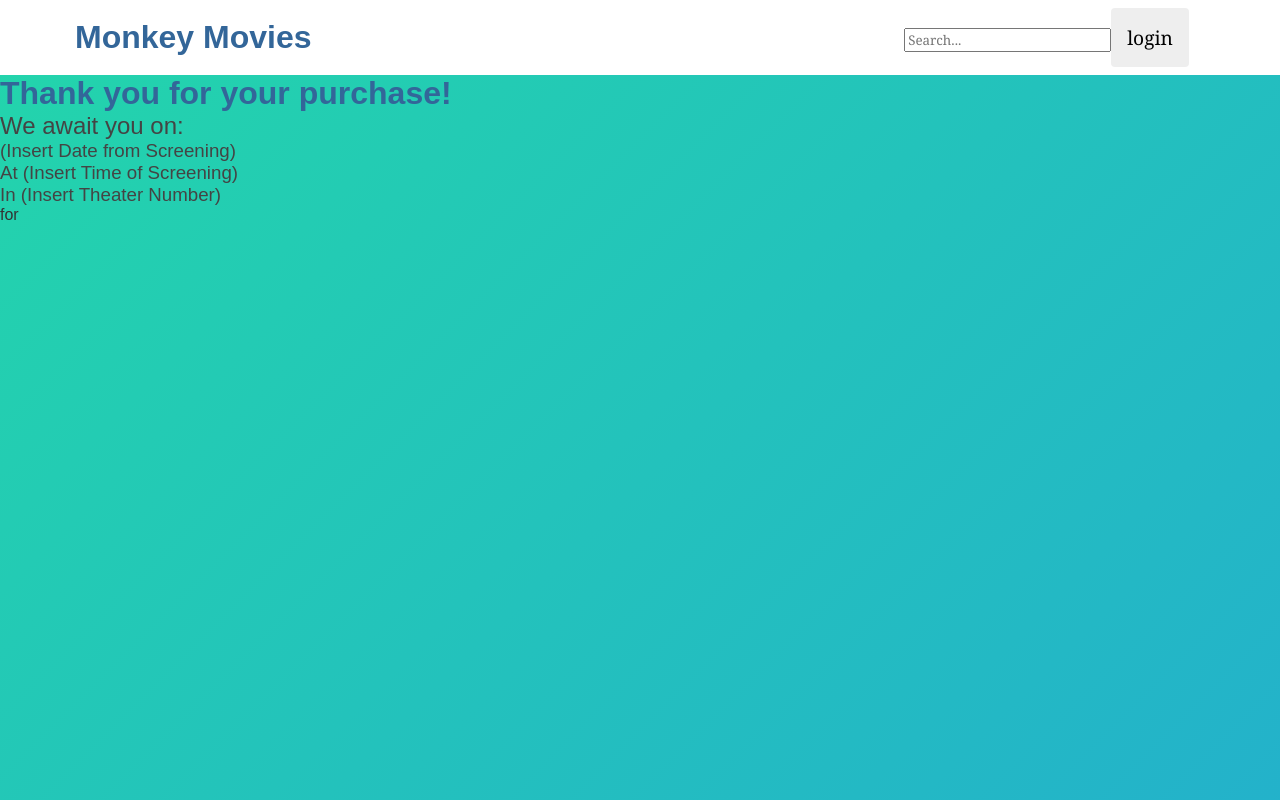
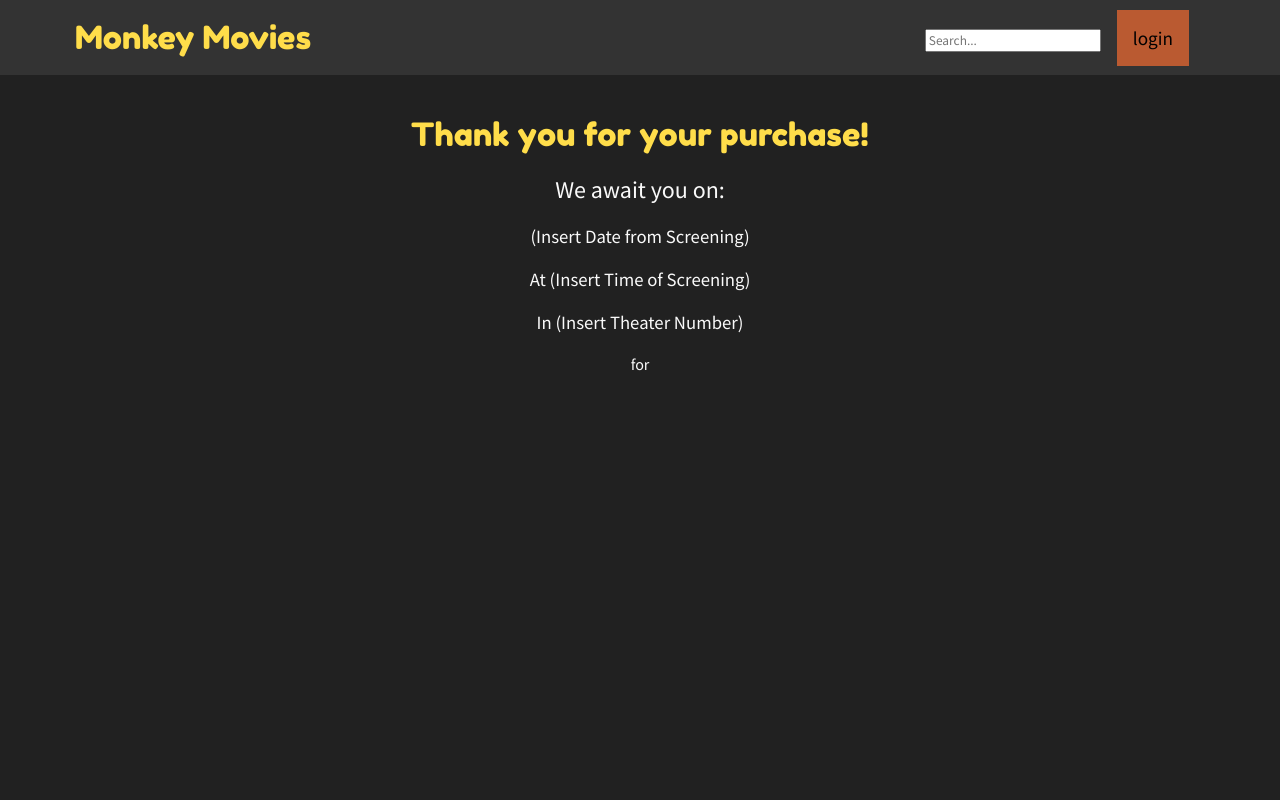
Before and after one commit to bit-nap/eStore-Project-Fall-2022, an Angular app in the folder estore-ui/angular-movie-screening-estore/: page /thank in a window 1280 px wide. Built offline with nearby package versions, Linux system fonts and the light colour scheme.

Commit message:
Redesigning the website

```diff
--- a/estore-ui/angular-movie-screening-estore/src/app/completed-purchase/completed-purchase.component.css
+++ b/estore-ui/angular-movie-screening-estore/src/app/completed-purchase/completed-purchase.component.css
@@ -0,0 +1,16 @@
+.main-container {
+  display: flex;
+  margin: 40px;
+
+  align-items: center;
+  flex-direction: column;
+  gap: 20px;
+
+  text-align: center;
+}
+
+#movie-title {
+  color: #FFDD4A;
+  font-size: 30px;
+  font-weight: bold;
+}
--- a/estore-ui/angular-movie-screening-estore/src/app/completed-purchase/completed-purchase.component.html
+++ b/estore-ui/angular-movie-screening-estore/src/app/completed-purchase/completed-purchase.component.html
@@ -1,3 +1,4 @@
+<div class="main-container">
   <h1>Thank you for your purchase!</h1>
 
   <h2>We await you on:</h2>
@@ -5,4 +6,5 @@
   <h3>At (Insert Time of Screening)</h3>
   <h3>In (Insert Theater Number)</h3>
   <p>for </p>
-<p id="movieTitle">{{getMovieTitle()}}</p>
+  <p id="movie-title">{{getMovieTitle()}}</p>
+</div>
--- a/estore-ui/angular-movie-screening-estore/src/app/movies/movies.component.css
+++ b/estore-ui/angular-movie-screening-estore/src/app/movies/movies.component.css
@@ -24,39 +24,38 @@
   margin: 10px;
   background-color: rgba(0, 0, 0, 0);
   border-radius: 10px;
+
+  text-align: center;
 }
 
 .movie_card:hover {
-  color: #2c3a41;
-  background-color: #000;
+  background-color: #000000;
 }
-.movie_card:hover img{
+
+.movie_card:hover img {
   transform: scale(1.4);
   opacity: 0.5;
   z-index: -1;
 }
+
 .movie_card:hover > .information-wrapper {
   transform: translateY(-300px);
 }
 
 .movie_card:active {
-  background-color: #525252;
-  color: #fafafa;
+  background-color: #333333;
 }
 
 .movie_card.selected {
-  border: #FF1053 solid 2px;
-  color: white;
+  border: #ba5a31 solid 2px;
 }
 
 .movie_card.selected:hover {
-  background-color: #505050;
-  color: white;
+  background-color: #333333;
 }
 
 .movie_card.selected:active {
   background-color: black;
-  color: white;
 }
 
 .movie_card .title {
@@ -68,14 +67,12 @@
   z-index: 1;
   margin-top: 5px;
 
-  text-align: left;
   font-size: 18px;
-  font-family: 'Josefin Sans', sans-serif;
-  color: white;
+  font-weight: normal;
+  color: #ffdd4a;
 }
 
 .movie_card .runtime {
-  text-align: left;
   z-index: 1;
   display: inline;
   font-size: 16px;
@@ -83,7 +80,6 @@
 }
 
 .movie_card .mpaRating {
-  text-align: left;
   z-index: 1;
   display: inline;
   font-size: 16px;
@@ -91,7 +87,6 @@
 }
 
 .movie_card .year {
-  text-align: left;
   z-index: 1;
   display: inline;
   font-size: 16px;
--- a/estore-ui/angular-movie-screening-estore/src/app/movies/movies.component.html
+++ b/estore-ui/angular-movie-screening-estore/src/app/movies/movies.component.html
@@ -4,7 +4,6 @@
   <link href="https://fonts.googleapis.com/css2?family=Josefin+Sans&display=swap" rel="stylesheet">
   <title>Monkey Movies</title>
 </head>
-<h2>Our Selection</h2>
 <div class="movies">
   <button routerLink="tickets" type="button" *ngFor="let movie of movies" class="movie_card" (click)="onSelect(movie)">
     <img class="movieImg" src="{{movie.poster}}"  alt="Movie poster for {{movie.title}}"/>
--- a/estore-ui/angular-movie-screening-estore/src/app/tickets/tickets.component.css
+++ b/estore-ui/angular-movie-screening-estore/src/app/tickets/tickets.component.css
@@ -1,4 +1,48 @@
 * {
-  font-size: 18px;
-  font-family: "Josefin Sans", sans-serif;
+  font-size: 21px;
+  text-align: center;
 }
+
+button {
+  background-color: #ba5a31;
+}
+
+p {
+  color: #BA5A31;
+}
+
+.main-container {
+  display: flex;
+  align-items: center;
+  justify-content: center;
+}
+
+.movie-poster-container {
+  height: 500px;
+  width: 330px;
+
+  float: left;
+  margin: 20px
+}
+
+.ticket-container {
+  height: 400px;
+  width: 400px;
+
+  display: inline-flex;
+  row-gap: 10px;
+  align-items: center;
+  justify-content: center;
+  flex-direction: column;
+}
+
+#ticket-input {
+  height: auto;
+  width: 200px;
+}
+
+#movie-title {
+  color: #FFDD4A;
+  font-size: 30px;
+  font-weight: bold;
+}
--- a/estore-ui/angular-movie-screening-estore/src/app/tickets/tickets.component.html
+++ b/estore-ui/angular-movie-screening-estore/src/app/tickets/tickets.component.html
@@ -5,9 +5,15 @@
   <title>{{getMovieTitle()}} Tickets</title>
 </head>
 
-<h2>Select Number of Tickets to Purchase for</h2>
-<h3 id="movieTitle">{{getMovieTitle()}}</h3>
+<div class="main-container">
+  <div class="movie-poster-container">
+    <img id="movieImg" src="{{getMoviePoster()}}"  alt="Movie poster for {{getMovieTitle()}}"/>
+  </div>
 
-<input [(ngModel)]="numOfTickets">
-
-<button (click)="completePurchase()" >Complete purchase</button>
+  <div class="ticket-container">
+    <p>Select Number of Tickets to Purchase for</p>
+    <p id="movie-title">{{getMovieTitle()}}</p>
+    <input id="ticket-input" [(ngModel)]="numOfTickets">
+    <button (click)="completePurchase()">Complete purchase</button>
+  </div>
+</div>
--- a/estore-ui/angular-movie-screening-estore/src/app/tickets/tickets.component.ts
+++ b/estore-ui/angular-movie-screening-estore/src/app/tickets/tickets.component.ts
@@ -32,6 +32,13 @@ export class TicketsComponent implements OnInit {
     return <String> this.selectedMovie?.title
   }
 
+  /**
+   * Get the poster fo the selected movie.
+   */
+  getMoviePoster(): String {
+    return <String> this.selectedMovie?.poster;
+  }
+
   completePurchase(): void {
     // TODO: Add actions for completed a purchase, ie, save ticket information as Order class in Java or something
     this.router.navigate(['thank'])  // go to complete purchase page, currently thank
--- a/estore-ui/angular-movie-screening-estore/src/styles.css
+++ b/estore-ui/angular-movie-screening-estore/src/styles.css
@@ -1,65 +1,53 @@
+@import url('https://fonts.googleapis.com/css2?family=Fredoka+One&family=Source+Sans+Pro:wght@300;400;700&display=swap');
+
 /* Application-wide Styles */
-*{
+* {
+  font-family: 'Source Sans Pro', Arial, Helvetica, sans-serif;
+  font-weight: normal;
+  color: #fafafa;
   margin: 0;
 }
+
 h1 {
-  color: #369;
-  font-family: Arial, Helvetica, sans-serif;
+  color: #ffdd4a;
+  font-family: 'Fredoka One', Arial, Helvetica, sans-serif;
   font-size: 200%;
 }
-h2, h3 {
-  color: #444;
-  font-family: Arial, Helvetica, sans-serif;
-  font-weight: lighter;
-}
+
 header {
-  background-color: #fff;
+  background-color: #333333;
   height: 75px;
   padding: 0 75px 0 75px;
   display: flex;
   align-items: center;
   justify-content: space-between;
 }
+
 header-right_wrapper {
   float: right;
 }
+
 header-right_wrapper input {
   display: inline;
   margin-right: 10px;
 }
+
 body {
-	background: linear-gradient(-45deg, #ee7752, #e73c7e, #23a6d5, #23d5ab);
-	background-size: 400% 400%;
-	animation: gradient 15s ease infinite;
-	height: 100vh;
+  background: #212121;
+  background-size: 400% 400%;
+  height: 100vh;
 }
+
 body, input[type="text"], button {
-  color: #333;
-  font-family: Cambria, Georgia, serif;
+  color: #333333;
 }
+
 button {
-  background-color: #eee;
+  background-color: #BA5A31;
   border: none;
-  border-radius: 4px;
   cursor: pointer;
   color: black;
   font-size: 1.2rem;
   padding: 1rem;
-  margin-right: 1rem;
-  margin-bottom: 1rem;
-  margin-top: 1rem;
+  margin: 1rem;
 }
-button:hover {
-  background-color: black;
-  color: white;
-}
-button:disabled {
-  background-color: #eee;
-  color: #aaa;
-  cursor: auto;
-}
-
-/* everywhere else */
-* {
-  font-family: Arial, Helvetica, sans-serif;
-}
```
Lines whose indentation alone changed are shown as unchanged.
